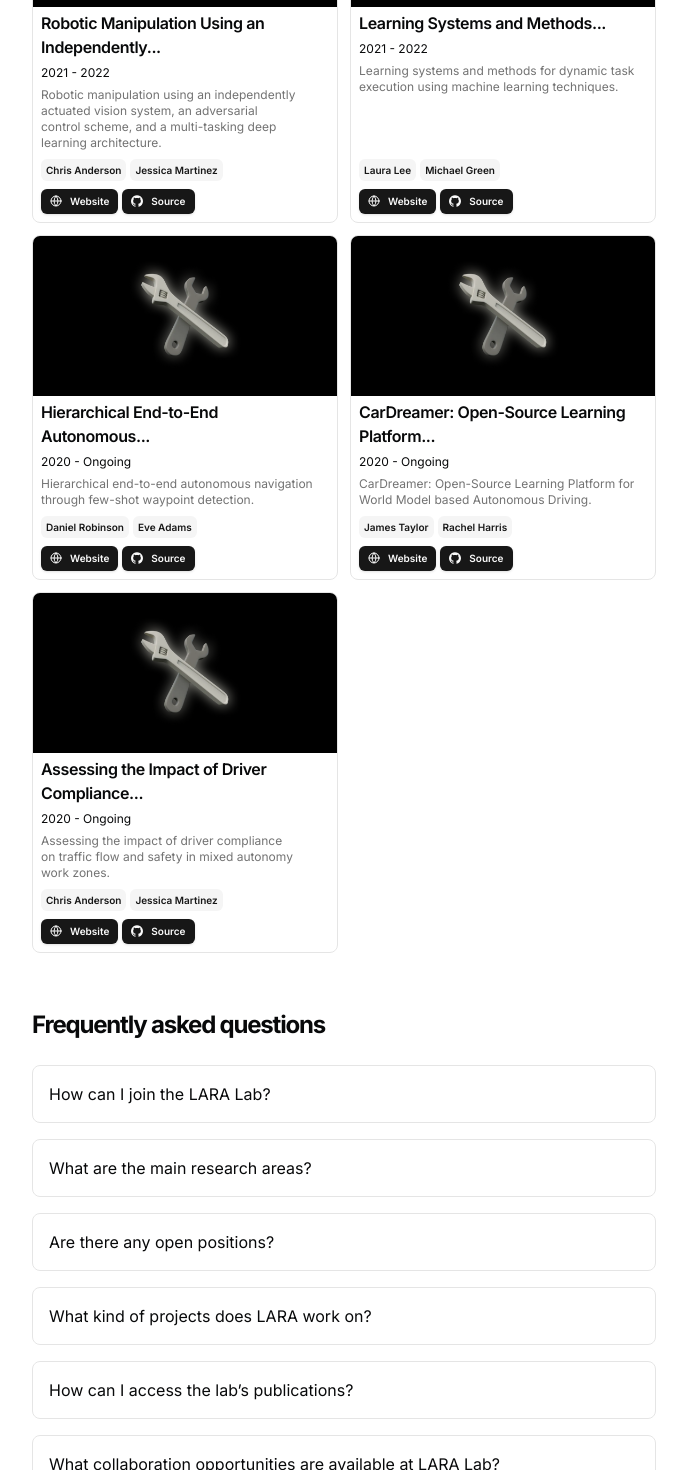
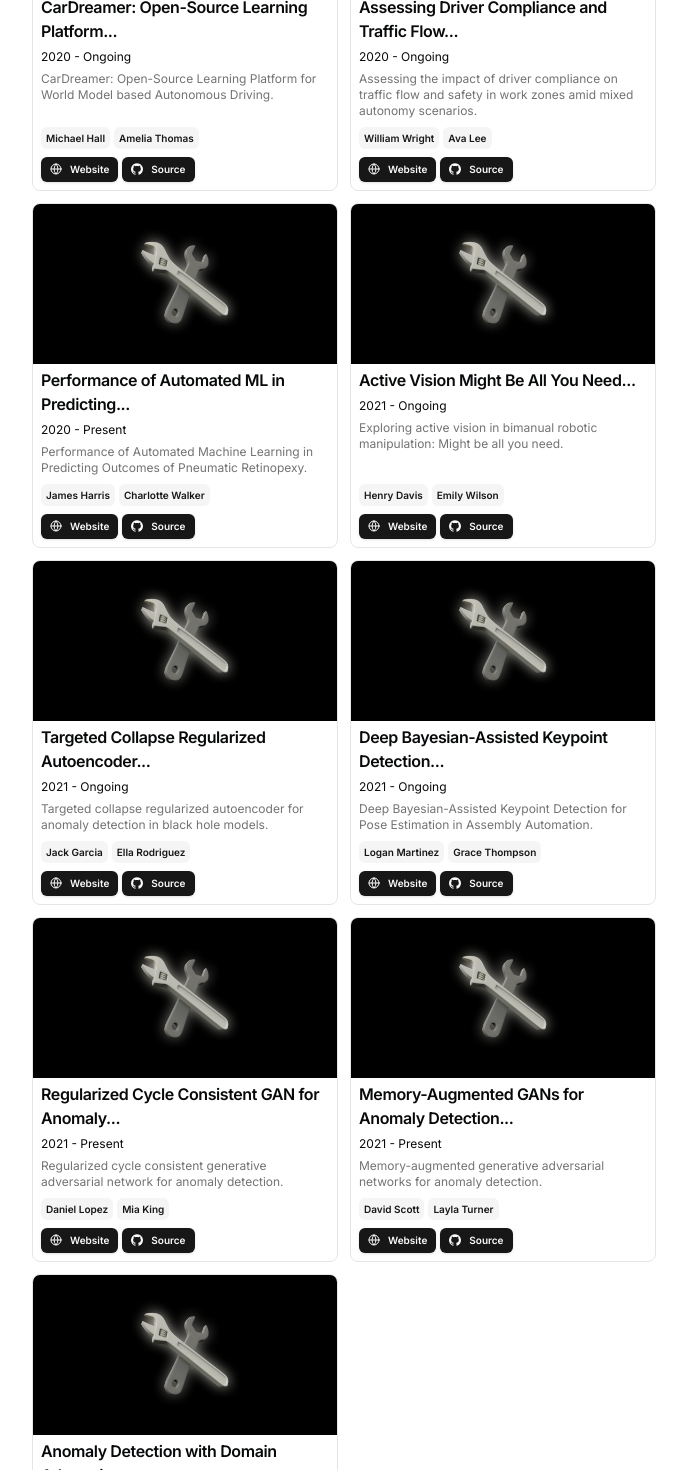
Before and after one commit to Mohnish2004/LARA, a Next.js app: page / in a window 1280 px wide. Shown: the part 1780-3250 px from the top of the page, without its empty margins (296-983 px from the left). Built offline with nearby package versions, Linux system fonts and the light colour scheme.

Commit message:
Update resume.tsx

```diff
--- a/src/data/resume.tsx
+++ b/src/data/resume.tsx
@@ -55,7 +55,10 @@ export const DATA = {
     },
   },
 
-  projects: [
+
+
+
+projects: [
     {
       title: "InterACT: Inter-dependency Aware Action...",
       href: "https://scholar.google.com/citations?view_op=view_citation&hl=en&user=BJ2teVoAAAAJ&cstart=20&pagesize=80&citation_for_view=BJ2teVoAAAAJ:ns9cj8rnVeAC",
@@ -87,7 +90,7 @@ export const DATA = {
       active: true,
       description:
         "Performance of Automated Machine Learning in Predicting Outcomes of Pneumatic Retinopexy.",
-      authors: ["Alice Brown", "David Wilson"],
+      authors: ["Alice Green", "Bob Brown"],
       year: "2020",
       image: "/test.png",
       video: "",
@@ -111,7 +114,7 @@ export const DATA = {
       active: true,
       description:
         "Targeted collapse regularized autoencoder for anomaly detection: black hole at the center.",
-      authors: ["Mark Johnson", "Emily Davis"],
+      authors: ["Emma White", "Liam Johnson"],
       year: "2021",
       image: "/test.png",
       video: "",
@@ -129,85 +132,13 @@ export const DATA = {
       ],
     },
     {
-      title: "High-Throughput Automated Annotation...",
-      href: "https://scholar.google.com/citations?view_op=view_citation&hl=en&user=BJ2teVoAAAAJ&cstart=20&pagesize=80&citation_for_view=BJ2teVoAAAAJ:R3hNpaxXUhUC",
-      dates: "2022 - Present",
-      active: true,
-      description:
-        "High-throughput automated annotation of visual data for training neural networks used for landmark detection.",
-      authors: ["Robert Walker", "Sophie Brown"],
-      year: "2022",
-      image: "/test.png",
-      video: "",
-      links: [
-        {
-          type: "Website",
-          href: "https://scholar.google.com/citations?view_op=view_citation&hl=en&user=BJ2teVoAAAAJ&cstart=20&pagesize=80&citation_for_view=BJ2teVoAAAAJ:R3hNpaxXUhUC",
-          icon: <Icons.globe className="size-3" />,
-        },
-        {
-          type: "Source",
-          href: "https://github.com/magicuidesign/magicui",
-          icon: <Icons.github className="size-3" />,
-        },
-      ],
-    },
-    {
-      title: "Robotic Manipulation Using an Independently...",
-      href: "https://scholar.google.com/citations?view_op=view_citation&hl=en&user=BJ2teVoAAAAJ&cstart=20&pagesize=80&citation_for_view=BJ2teVoAAAAJ:e5wmG9Sq2KIC",
-      dates: "2021 - 2022",
-      active: false,
-      description:
-        "Robotic manipulation using an independently actuated vision system, an adversarial control scheme, and a multi-tasking deep learning architecture.",
-      authors: ["Chris Anderson", "Jessica Martinez"],
-      year: "2021",
-      image: "/test.png",
-      video: "",
-      links: [
-        {
-          type: "Website",
-          href: "https://scholar.google.com/citations?view_op=view_citation&hl=en&user=BJ2teVoAAAAJ&cstart=20&pagesize=80&citation_for_view=BJ2teVoAAAAJ:e5wmG9Sq2KIC",
-          icon: <Icons.globe className="size-3" />,
-        },
-        {
-          type: "Source",
-          href: "https://github.com/magicuidesign/magicui",
-          icon: <Icons.github className="size-3" />,
-        },
-      ],
-    },
-    {
-      title: "Learning Systems and Methods...",
-      href: "https://scholar.google.com/citations?view_op=view_citation&hl=en&user=BJ2teVoAAAAJ&cstart=20&pagesize=80&citation_for_view=BJ2teVoAAAAJ:RHpTSmoSYBkC",
-      dates: "2021 - 2022",
-      active: false,
-      description:
-        "Learning systems and methods for dynamic task execution using machine learning techniques.",
-      authors: ["Laura Lee", "Michael Green"],
-      year: "2021",
-      image: "/test.png",
-      video: "",
-      links: [
-        {
-          type: "Website",
-          href: "https://scholar.google.com/citations?view_op=view_citation&hl=en&user=BJ2teVoAAAAJ&cstart=20&pagesize=80&citation_for_view=BJ2teVoAAAAJ:RHpTSmoSYBkC",
-          icon: <Icons.globe className="size-3" />,
-        },
-        {
-          type: "Source",
-          href: "https://github.com/magicuidesign/magicui",
-          icon: <Icons.github className="size-3" />,
-        },
-      ],
-    },
-    {
       title: "Hierarchical End-to-End Autonomous...",
       href: "https://scholar.google.com/citations?view_op=view_citation&hl=en&user=BJ2teVoAAAAJ&cstart=20&pagesize=80&citation_for_view=BJ2teVoAAAAJ:JV2RwH3_ST0C",
       dates: "2020 - Ongoing",
       active: true,
       description:
         "Hierarchical end-to-end autonomous navigation through few-shot waypoint detection.",
-      authors: ["Daniel Robinson", "Eve Adams"],
+      authors: ["Sophia Martin", "Oliver Clark"],
       year: "2020",
       image: "/test.png",
       video: "",
@@ -231,7 +162,7 @@ export const DATA = {
       active: true,
       description:
         "CarDreamer: Open-Source Learning Platform for World Model based Autonomous Driving.",
-      authors: ["James Taylor", "Rachel Harris"],
+      authors: ["Michael Hall", "Amelia Thomas"],
       year: "2020",
       image: "/test.png",
       video: "",
@@ -249,14 +180,16 @@ export const DATA = {
       ],
     },
     {
-      title: "Assessing the Impact of Driver Compliance...",
+      title: "Assessing Driver Compliance and Traffic Flow...",
       href: "https://scholar.google.com/citations?view_op=view_citation&hl=en&user=BJ2teVoAAAAJ&cstart=20&pagesize=80&citation_for_view=BJ2teVoAAAAJ:NMxIlDl6LWMC",
       dates: "2020 - Ongoing",
       active: true,
       description:
-        "Assessing the impact of driver compliance on traffic flow and safety in mixed autonomy work zones.",
-      authors: ["Chris Anderson", "Jessica Martinez"],
+        "Assessing the impact of driver compliance on traffic flow and safety in work zones amid mixed autonomy scenarios.",
+      authors: ["William Wright", "Ava Lee"],
       year: "2020",
+      image: "/test.png",
+      video: "",
       links: [
         {
           type: "Website",
@@ -269,9 +202,174 @@ export const DATA = {
           icon: <Icons.github className="size-3" />,
         },
       ],
+    },
+    {
+      title: "Performance of Automated ML in Predicting...",
+      href: "https://scholar.google.com/citations?view_op=view_citation&hl=en&user=BJ2teVoAAAAJ&cstart=20&pagesize=80&citation_for_view=BJ2teVoAAAAJ:hMod-77fHWUC",
+      dates: "2020 - Present",
+      active: true,
+      description:
+        "Performance of Automated Machine Learning in Predicting Outcomes of Pneumatic Retinopexy.",
+      authors: ["James Harris", "Charlotte Walker"],
+      year: "2020",
       image: "/test.png",
       video: "",
-
+      links: [
+        {
+          type: "Website",
+          href: "https://scholar.google.com/citations?view_op=view_citation&hl=en&user=BJ2teVoAAAAJ&cstart=20&pagesize=80&citation_for_view=BJ2teVoAAAAJ:hMod-77fHWUC",
+          icon: <Icons.globe className="size-3" />,
+        },
+        {
+          type: "Source",
+          href: "https://github.com/magicuidesign/magicui",
+          icon: <Icons.github className="size-3" />,
+        },
+      ],
+    },
+    {
+      title: "Active Vision Might Be All You Need...",
+      href: "https://scholar.google.com/citations?view_op=view_citation&hl=en&user=BJ2teVoAAAAJ&cstart=20&pagesize=80&citation_for_view=BJ2teVoAAAAJ:O3NaXMp0MMsC",
+      dates: "2021 - Ongoing",
+      active: true,
+      description:
+        "Exploring active vision in bimanual robotic manipulation: Might be all you need.",
+      authors: ["Henry Davis", "Emily Wilson"],
+      year: "2021",
+      image: "/test.png",
+      video: "",
+      links: [
+        {
+          type: "Website",
+          href: "https://scholar.google.com/citations?view_op=view_citation&hl=en&user=BJ2teVoAAAAJ&cstart=20&pagesize=80&citation_for_view=BJ2teVoAAAAJ:O3NaXMp0MMsC",
+          icon: <Icons.globe className="size-3" />,
+        },
+        {
+          type: "Source",
+          href: "https://github.com/magicuidesign/magicui",
+          icon: <Icons.github className="size-3" />,
+        },
+      ],
+    },
+    {
+      title: "Targeted Collapse Regularized Autoencoder...",
+      href: "https://scholar.google.com/citations?view_op=view_citation&hl=en&user=BJ2teVoAAAAJ&cstart=20&pagesize=80&citation_for_view=BJ2teVoAAAAJ:k_IJM867U9cC",
+      dates: "2021 - Ongoing",
+      active: true,
+      description:
+        "Targeted collapse regularized autoencoder for anomaly detection in black hole models.",
+      authors: ["Jack Garcia", "Ella Rodriguez"],
+      year: "2021",
+      image: "/test.png",
+      video: "",
+      links: [
+        {
+          type: "Website",
+          href: "https://scholar.google.com/citations?view_op=view_citation&hl=en&user=BJ2teVoAAAAJ&cstart=20&pagesize=80&citation_for_view=BJ2teVoAAAAJ:k_IJM867U9cC",
+          icon: <Icons.globe className="size-3" />,
+        },
+        {
+          type: "Source",
+          href: "https://github.com/magicuidesign/magicui",
+          icon: <Icons.github className="size-3" />,
+        },
+      ],
+    },
+    {
+      title: "Deep Bayesian-Assisted Keypoint Detection...",
+      href: "https://scholar.google.com/citations?view_op=view_citation&hl=en&user=BJ2teVoAAAAJ&cstart=20&pagesize=80&citation_for_view=BJ2teVoAAAAJ:maZDTaKrznsC",
+      dates: "2021 - Ongoing",
+      active: true,
+      description:
+        "Deep Bayesian-Assisted Keypoint Detection for Pose Estimation in Assembly Automation.",
+      authors: ["Logan Martinez", "Grace Thompson"],
+      year: "2021",
+      image: "/test.png",
+      video: "",
+      links: [
+        {
+          type: "Website",
+          href: "https://scholar.google.com/citations?view_op=view_citation&hl=en&user=BJ2teVoAAAAJ&cstart=20&pagesize=80&citation_for_view=BJ2teVoAAAAJ:maZDTaKrznsC",
+          icon: <Icons.globe className="size-3" />,
+        },
+        {
+          type: "Source",
+          href: "https://github.com/magicuidesign/magicui",
+          icon: <Icons.github className="size-3" />,
+        },
+      ],
+    },
+    {
+      title: "Regularized Cycle Consistent GAN for Anomaly...",
+      href: "https://scholar.google.com/citations?view_op=view_citation&hl=en&user=BJ2teVoAAAAJ&citation_for_view=BJ2teVoAAAAJ:hFOr9nPyWt4C",
+      dates: "2021 - Present",
+      active: true,
+      description:
+        "Regularized cycle consistent generative adversarial network for anomaly detection.",
+      authors: ["Daniel Lopez", "Mia King"],
+      year: "2021",
+      image: "/test.png",
+      video: "",
+      links: [
+        {
+          type: "Website",
+          href: "https://scholar.google.com/citations?view_op=view_citation&hl=en&user=BJ2teVoAAAAJ&citation_for_view=BJ2teVoAAAAJ:hFOr9nPyWt4C",
+          icon: <Icons.globe className="size-3" />,
+        },
+        {
+          type: "Source",
+          href: "https://github.com/magicuidesign/magicui",
+          icon: <Icons.github className="size-3" />,
+        },
+      ],
+    },
+    {
+      title: "Memory-Augmented GANs for Anomaly Detection...",
+      href: "https://scholar.google.com/citations?view_op=view_citation&hl=en&user=BJ2teVoAAAAJ&citation_for_view=BJ2teVoAAAAJ:mB3voiENLucC",
+      dates: "2021 - Present",
+      active: true,
+      description:
+        "Memory-augmented generative adversarial networks for anomaly detection.",
+      authors: ["David Scott", "Layla Turner"],
+      year: "2021",
+      image: "/test.png",
+      video: "",
+      links: [
+        {
+          type: "Website",
+          href: "https://scholar.google.com/citations?view_op=view_citation&hl=en&user=BJ2teVoAAAAJ&citation_for_view=BJ2teVoAAAAJ:mB3voiENLucC",
+          icon: <Icons.globe className="size-3" />,
+        },
+        {
+          type: "Source",
+          href: "https://github.com/magicuidesign/magicui",
+          icon: <Icons.github className="size-3" />,
+        },
+      ],
+    },
+    {
+      title: "Anomaly Detection with Domain Adaptation...",
+      href: "https://scholar.google.com/citations?view_op=view_citation&hl=en&user=BJ2teVoAAAAJ&citation_for_view=BJ2teVoAAAAJ:_Qo2XoVZTnwC",
+      dates: "2021 - Ongoing",
+      active: true,
+      description:
+        "Anomaly detection with domain adaptation in industrial systems.",
+      authors: ["Sebastian Rivera", "Zoey Baker"],
+      year: "2021",
+      image: "/test.png",
+      video: "",
+      links: [
+        {
+          type: "Website",
+          href: "https://scholar.google.com/citations?view_op=view_citation&hl=en&user=BJ2teVoAAAAJ&citation_for_view=BJ2teVoAAAAJ:_Qo2XoVZTnwC",
+          icon: <Icons.globe className="size-3" />,
+        },
+        {
+          type: "Source",
+          href: "https://github.com/magicuidesign/magicui",
+          icon: <Icons.github className="size-3" />,
+        },
+      ],
     },
   ],
 
```
